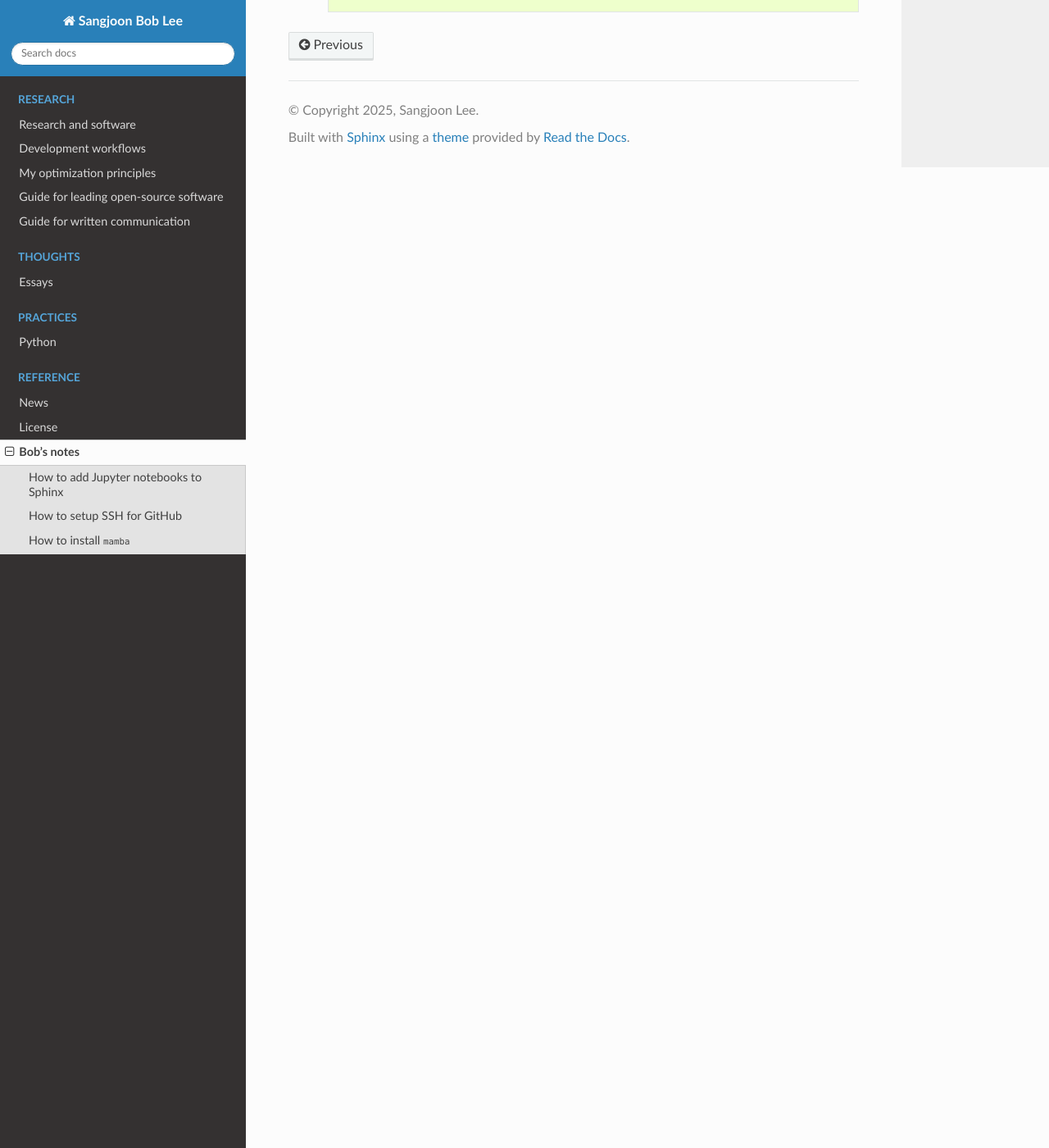
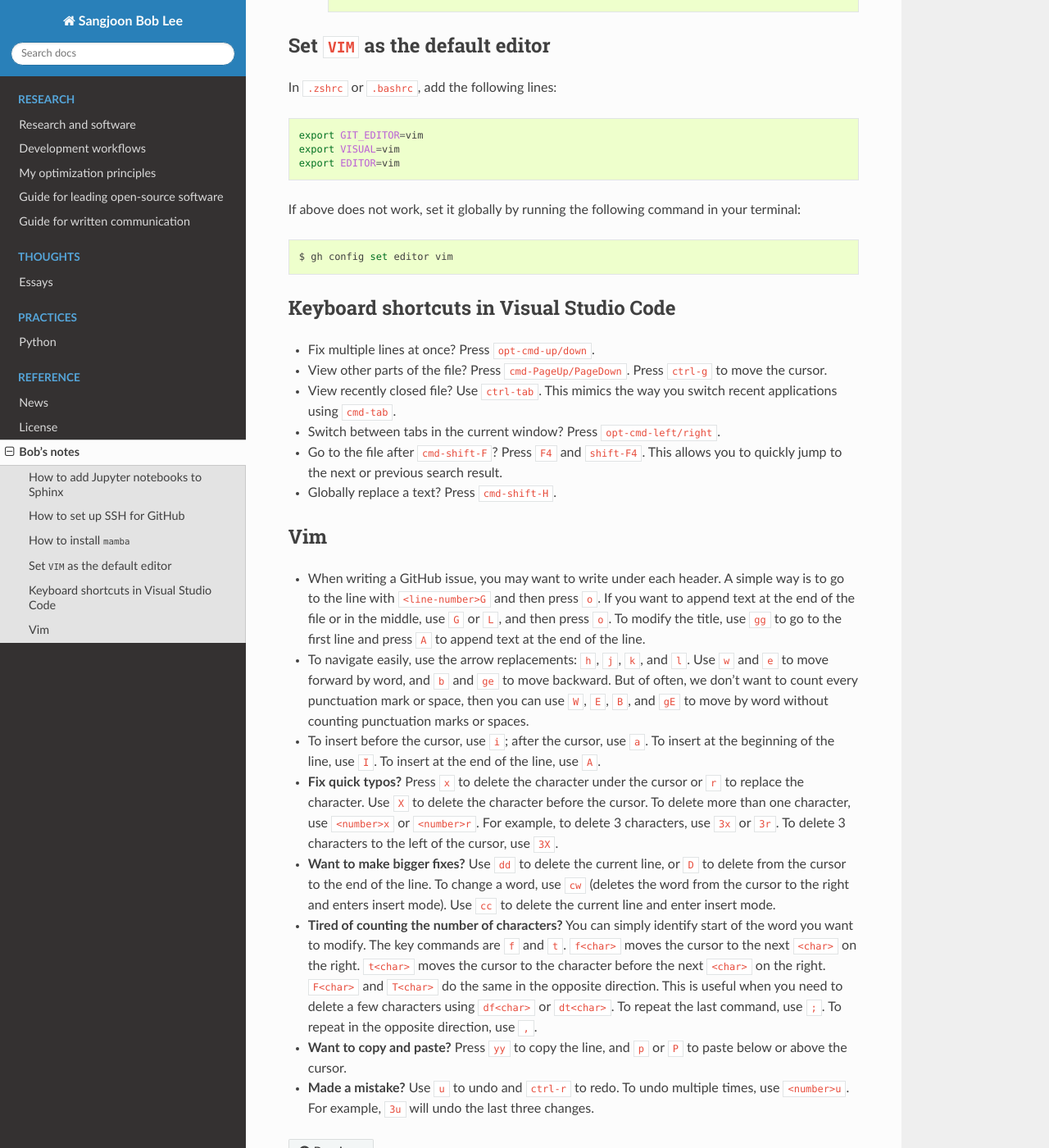
Before and after one commit to bobleesj/bobleesj.github.io, a Sphinx documentation site: the page built from docs/source/notes.rst, in a window 1280 px wide and 1400 px high, scrolled down 1398 px. Shown: the whole window at 82% size. Built offline with Sphinx 7.4.7 and the Read the Docs theme 3.1.0, drawn with Linux system fonts in a browser that asks for light colours; pages that are not in the unit, such as notebooks, are missing from menus; some of the changed text lies outside the part shown.

Commit message:
add vim and VS code shortcuts to master

```diff
--- a/docs/source/notes.rst
+++ b/docs/source/notes.rst
@@ -4,20 +4,20 @@ Bob's notes
 How to add Jupyter notebooks to Sphinx
 --------------------------------------
 
-1. Add ``ipykernal`` and ``nbsphinx`` and remove ``m2r`` under ``requirements.docs.txt`` .
-2. Add  ``nbsphinx_allow_errors = True`` in ``conf.py``.
-3. Cross check with ``bobleesj.utils`` (http://github.com/bobleesj/bobleesj.utils).
+1. Add ``ipykernel`` and ``nbsphinx``, and remove ``m2r`` from ``requirements/docs.txt``.
+2. Add ``nbsphinx_allow_errors = True`` in ``conf.py``.
+3. Cross-check with ``bobleesj.utils`` (http://github.com/bobleesj/bobleesj.utils).
 
-How to setup SSH for GitHub
----------------------------
+How to set up SSH for GitHub
+----------------------------
 
 #. In your terminal, run the following commands to generate a new SSH key pair. Replace ``<email@example.com>`` with your email address.
 
     .. code-block:: bash
 
-        cd ~/.ssh
-        ssh-keygen -o -t rsa -C "<email@example.com>"
-        cat id_rsa.pub
+        $ cd ~/.ssh
+        $ ssh-keygen -o -t rsa -C "<email@example.com>"
+        $ cat id_rsa.pub
 
 #. Visit https://github.com/settings/keys.
 
@@ -25,7 +25,7 @@ How to setup SSH for GitHub
 
 #. Set the :guilabel:`Title` as ``<your-computer-name>-key``.
 
-#. Under :guilabel:`Key`, copy and paste content of the ``id_rsa.pub`` file and paste it into the "Key" field. It should start with ``ssh-rsa`` and end with your email address.
+#. Under :guilabel:`Key`, copy and paste the content of the ``id_rsa.pub`` file into the "Key" field. It should start with ``ssh-rsa`` and end with your email address.
 
 #. Click :guilabel:`Add SSH key`.
 
@@ -42,18 +42,18 @@ This tutorial is for macOS. For other platforms, please refer to the official do
 
     .. code-block:: bash
 
-        rm -rf /Users/<macbook-username>/miniconda3
-        rm -rf /Users/<macbook-username>/miniforge3
+        $ rm -rf /Users/<macbook-username>/miniconda3
+        $ rm -rf /Users/<macbook-username>/miniforge3
 
     Replace ``<macbook-username>`` with your actual username. You can see it after typing ``pwd`` in your terminal.
 
-#. Install ``mamba`` using the following commands:
+#. Install ``mamba`` using the following command:
 
     .. code-block:: bash
 
-        $ curl -L -O "[https://github.com/conda-forge/miniforge/releases/latest/download/Miniforge3-$(uname)-$](https://github.com/conda-forge/miniforge/releases/latest/download/Miniforge3-$(uname)-$)(uname -m).sh"
+        $ curl -L -O "https://github.com/conda-forge/miniforge/releases/latest/download/Miniforge3-$(uname)-$(uname -m).sh"
 
-#. Make the script executable:
+#. Make the script executable and run it:
 
     .. code-block:: bash
 
@@ -64,4 +64,43 @@ This tutorial is for macOS. For other platforms, please refer to the official do
 
     .. code-block:: bash
 
-        $ mamba --version
+        mamba --version
+
+Set ``VIM`` as the default editor
+---------------------------------
+
+In ``.zshrc`` or ``.bashrc``, add the following lines:
+
+.. code-block:: bash
+
+    export GIT_EDITOR=vim
+    export VISUAL=vim
+    export EDITOR=vim
+
+If above does not work, set it globally by running the following command in your terminal:
+
+.. code-block:: bash
+
+    $ gh config set editor vim
+
+Keyboard shortcuts in Visual Studio Code
+----------------------------------------
+
+- Fix multiple lines at once? Press ``opt-cmd-up/down``.
+- View other parts of the file? Press ``cmd-PageUp/PageDown``. Press ``ctrl-g`` to move the cursor.
+- View recently closed file? Use ``ctrl-tab``. This mimics the way you switch recent applications using ``cmd-tab``.
+- Switch between tabs in the current window? Press ``opt-cmd-left/right``.
+- Go to the file after ``cmd-shift-F``? Press ``F4`` and ``shift-F4``. This allows you to quickly jump to the next or previous search result.
+- Globally replace a text? Press ``cmd-shift-H``.
+
+Vim
+---
+
+- When writing a GitHub issue, you may want to write under each header. A simple way is to go to the line with ``<line-number>G`` and then press ``o``. If you want to append text at the end of the file or in the middle, use ``G`` or ``L``, and then press ``o``. To modify the title, use ``gg`` to go to the first line and press ``A`` to append text at the end of the line.
+- To navigate easily, use the arrow replacements: ``h``, ``j``, ``k``, and ``l``. Use ``w`` and ``e`` to move forward by word, and ``b`` and ``ge`` to move backward. But of often, we don't want to count every punctuation mark or space, then you can use ``W``, ``E``, ``B``, and ``gE`` to move by word without counting punctuation marks or spaces.
+- To insert before the cursor, use ``i``; after the cursor, use ``a``. To insert at the beginning of the line, use ``I``. To insert at the end of the line, use ``A``.
+- **Fix quick typos?** Press ``x`` to delete the character under the cursor or ``r`` to replace the character. Use ``X`` to delete the character before the cursor. To delete more than one character, use ``<number>x`` or ``<number>r``. For example, to delete 3 characters, use ``3x`` or ``3r``. To delete 3 characters to the left of the cursor, use ``3X``.
+- **Want to make bigger fixes?** Use ``dd`` to delete the current line, or ``D`` to delete from the cursor to the end of the line. To change a word, use ``cw`` (deletes the word from the cursor to the right and enters insert mode). Use ``cc`` to delete the current line and enter insert mode.
+- **Tired of counting the number of characters?** You can simply identify start of the word you want to modify. The key commands are ``f`` and ``t``. ``f<char>`` moves the cursor to the next ``<char>`` on the right. ``t<char>`` moves the cursor to the character before the next ``<char>`` on the right. ``F<char>`` and ``T<char>`` do the same in the opposite direction. This is useful when you need to delete a few characters using ``df<char>`` or ``dt<char>``. To repeat the last command, use ``;``. To repeat in the opposite direction, use ``,``.
+- **Want to copy and paste?** Press ``yy`` to copy the line, and ``p`` or ``P`` to paste below or above the cursor.
+- **Made a mistake?** Use ``u`` to undo and ``ctrl-r`` to redo. To undo multiple times, use ``<number>u``. For example, ``3u`` will undo the last three changes.
```
Also changed, not shown: docs/source/essays.rst (line endings or trailing spaces), docs/source/python-practices.rst (line endings or trailing spaces), docs/source/workflows.rst (line endings or trailing spaces).
